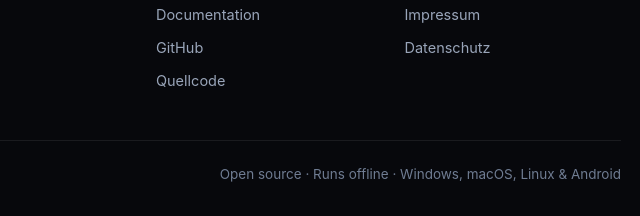
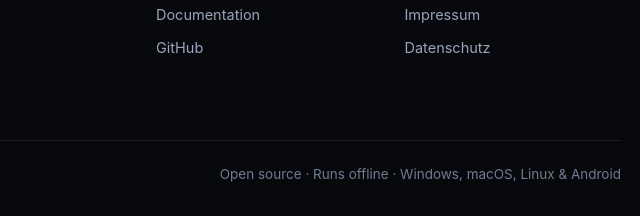
Before and after one commit to openamer-max/openamer-max.github.io, a plain HTML site: page index.html in a window 1280 px wide. Shown: the part 5654-5870 px from the top of the page, 565-1205 px from the left. Drawn offline with Linux system fonts and the light colour scheme.

Commit message:
footer: deutschen Fremd-Label im Ressourcen-Block entfernt (war in 11 Sprachen falsch)

```diff
--- a/index.html
+++ b/index.html
@@ -422,7 +422,6 @@
 
         <a href="https://github.com/openamer-max" target="_blank" rel="noopener">GitHub</a>
 
-        <a href="https://github.com/openamer-max/openamer-max.github.io" target="_blank" rel="noopener">Quellcode</a>
 
       </div>
 
```
